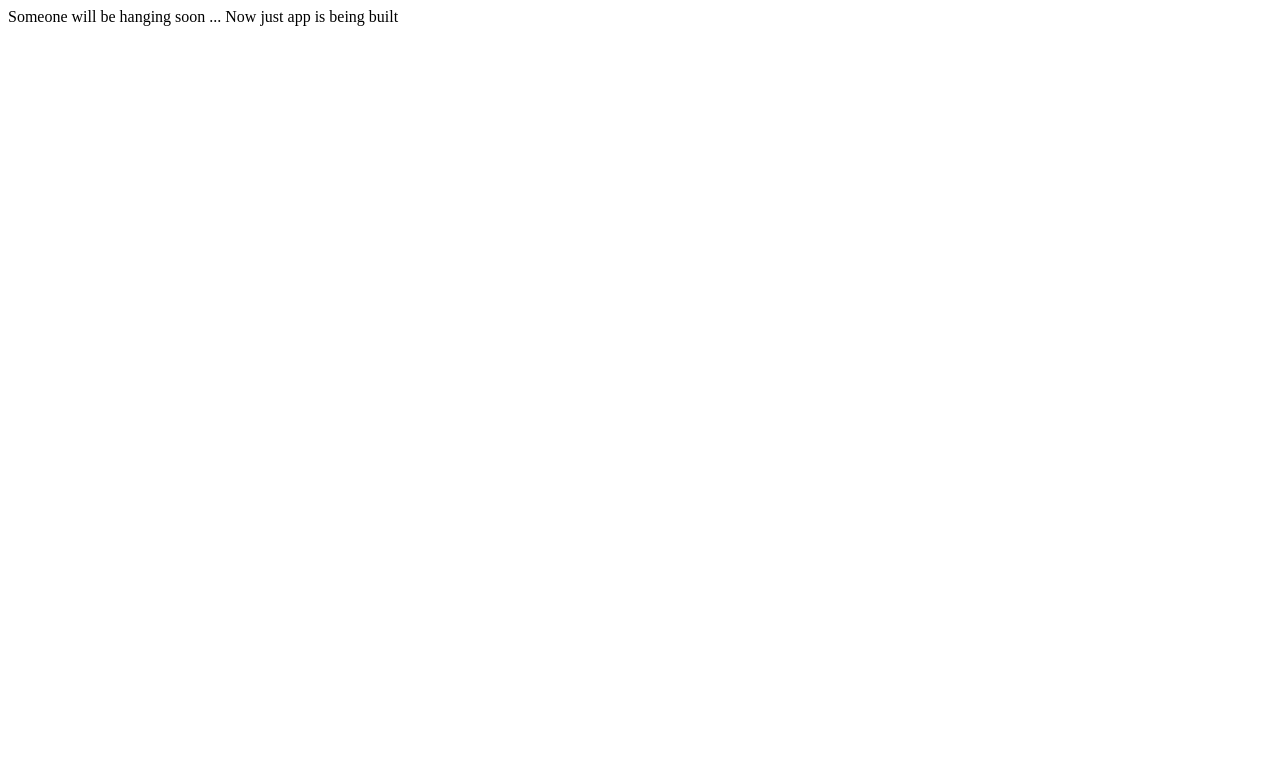
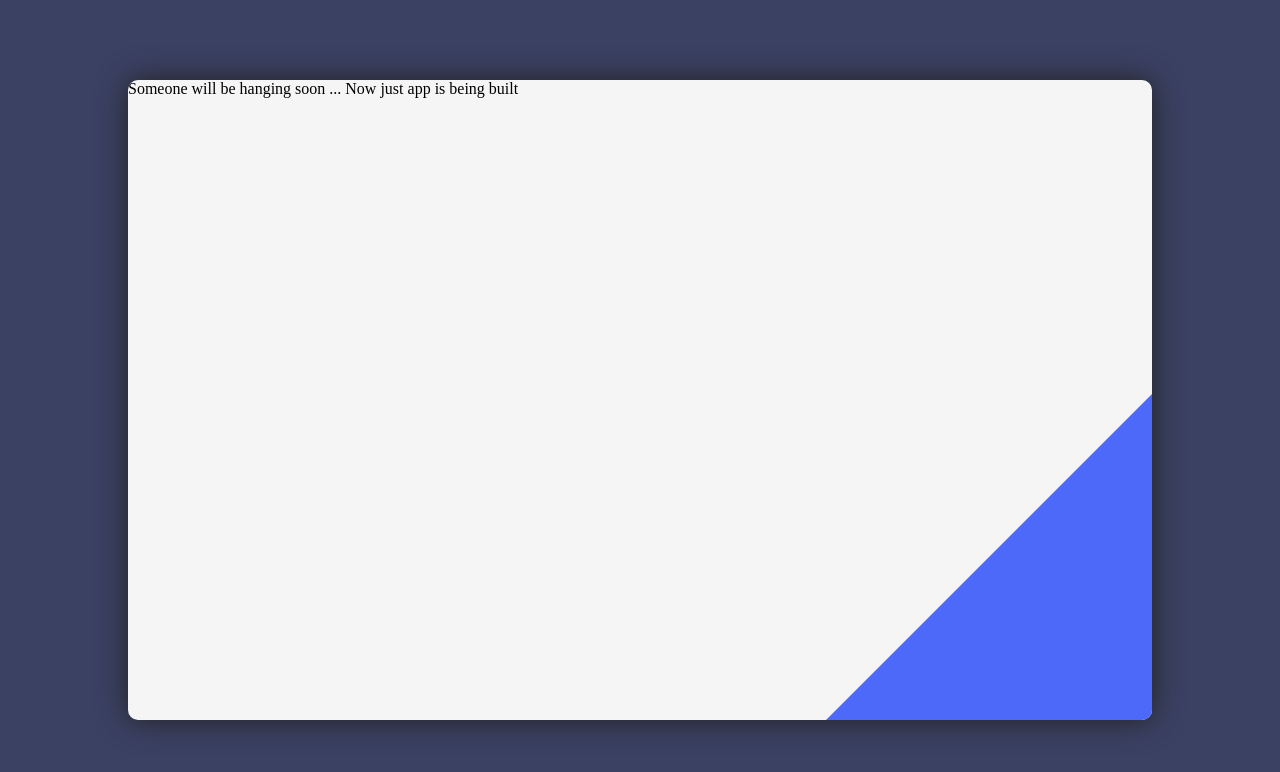
Before and after one commit to kumek/hangman, a React app: page / in a window 1280 px wide. Shown: the top 772 px of the page. Built offline with nearby package versions, Linux system fonts and the light colour scheme.

Commit message:
Background styling done. Ready to create components

```diff
--- a/package.json
+++ b/package.json
@@ -25,9 +25,13 @@
     "babel-preset-react": "^6.11.1",
     "babel-register": "^6.11.6",
     "colors": "^1.1.2",
+    "css-loader": "^0.23.1",
     "eventsource-polyfill": "^0.9.6",
     "express": "^4.14.0",
+    "node-sass": "^3.8.0",
     "open": "0.0.5",
+    "sass-loader": "^4.0.0",
+    "style-loader": "^0.13.1",
     "webpack": "^1.13.1",
     "webpack-dev-middleware": "^1.6.1",
     "webpack-hot-middleware": "^2.12.2"
--- a/src/components/App.js
+++ b/src/components/App.js
@@ -1,4 +1,6 @@
 import React from 'react';
+import '../css/style.scss';
+import '../fonts/'
 
 class App extends React.Component {
     render() {
--- /dev/null
+++ b/src/css/style.scss
@@ -0,0 +1,71 @@
+$bar_color: #53555d;
+$folk_face_color: #fece89;
+$folk_mouth_color: #fff;
+$folk_ears_color: #febd72;
+$folk_eyes_color: #3e3e3f;
+$folk_mole_color: #a0a0a0;
+$folk_hair_color: #ebc58f;
+$folk_earring_color: #a0a0a0;
+$folk_corpus_light_color: #8ac657;
+$folk_corpus_dark_color: #4ea06a;
+$folk_legs_color: #3c5a92;
+
+$text_main_color: #4d69fa;
+$text_second_color: #53555d;
+$text_third_color: #ffba00;
+
+$body_bg_color: #3b4163;
+
+$app_bg_color: #f5f5f5;
+$app_shadow_color: #222;
+
+$text_font_family: 'Aller Display';
+
+body {
+    margin: 0;
+    padding: 0;
+    background-color: $body_bg_color;
+}
+
+
+
+$app_size: 80;
+$app_border_radius: 10px;
+
+
+#app {
+    position: relative;
+
+    @media screen and (min-width: 991px) {
+        width: #{$app_size}vw;
+        height: #{$app_size}vh;
+        margin: #{(100-$app_size)/2}vh auto;
+        border-radius: $app_border_radius;
+    }
+
+    @media screen and (max-width: 990px) {
+        width: 100vw;
+        height: 100vh;
+        margin: 0;
+        border-radius: 0;
+    }
+
+
+
+    background-color: $app_bg_color;
+
+
+    box-shadow: 0 0 30px $app_shadow_color;
+    overflow: hidden;
+    &:after {
+        position: absolute;
+        bottom: 0;
+        right: 0;
+        content: '';
+        width: 0;
+        height: 0;
+        $triangle_size: #{$app_size/3.14}vw;
+        border-bottom: $triangle_size solid $text_main_color;
+        border-left: $triangle_size solid transparent;
+    }
+}
--- a/src/index.html
+++ b/src/index.html
@@ -4,9 +4,7 @@
     <meta charset="UTF-8">
 </head>
 <body>
-<div id="app">
-
-</div>
+<div id="app"></div>
 <script src="/bundle.js"></script>
 </body>
 </html>
--- a/webpack.config.js
+++ b/webpack.config.js
@@ -22,10 +22,14 @@ export default {
         loaders: [
             {test: /\.js$/, include: path.join(__dirname, 'src'), loaders: ['babel']},
             {test: /(\.css)$/, loaders: ['style', 'css']},
+            {test: /\.scss$/, loaders: ['style', 'css', 'sass']},
             {test: /\.eot(\?v=\d+\.\d+\.\d+)?$/, loader: 'file'},
             {test: /\.(woff|woff2)$/, loader: 'url?prefix=font/&limit=5000'},
             {test: /\.ttf(\?v=\d+\.\d+\.\d+)?$/, loader: 'url?limit=10000&mimetype=application/octet-stream'},
             {test: /\.svg(\?v=\d+\.\d+\.\d+)?$/, loader: 'url?limit=10000&mimetype=image/svg+xml'}
         ]
+    },
+    sassLoader: {
+        includePaths: [path.resolve(__dirname, "./css")]
     }
 };
```
Also changed, not shown: src/fonts/AllerDisplay.ttf (added).
